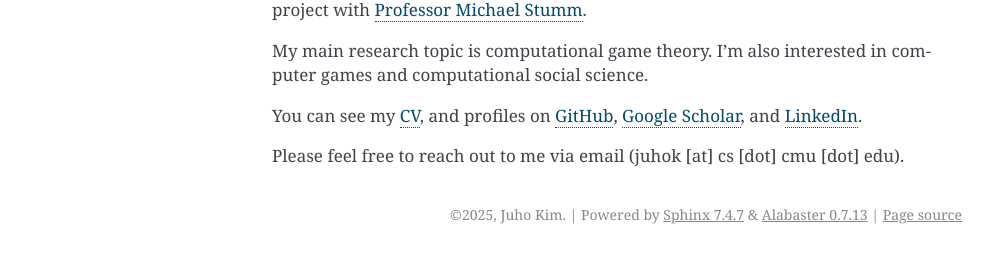
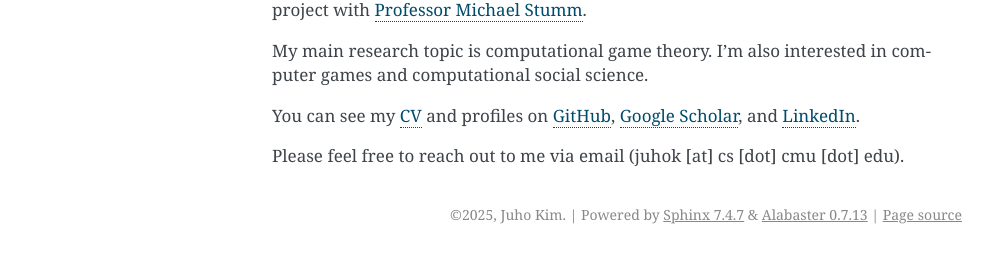
Before and after one commit to AussieSeaweed/personal-website, a Sphinx documentation site: the page built from source/index.rst, in a window 1280 px wide. Shown: the part 200-463 px from the top of the page, without its empty margins (148-1141 px from the left). Built offline with Sphinx 7.4.7, drawn with Linux system fonts in a browser that asks for light colours.

Commit message:
Update description

```diff
--- a/source/index.rst
+++ b/source/index.rst
@@ -12,7 +12,7 @@ I obtained a BASc in Engineering Science at the University of Toronto, where I c
 My main research topic is computational game theory.
 I'm also interested in computer games and computational social science.
 
-You can see my `CV <https://github.com/AussieSeaweed/personal-cv/releases/latest/download/main.pdf>`_, and profiles on `GitHub <https://github.com/AussieSeaweed>`_, `Google Scholar <https://scholar.google.com/citations?user=iHbLHD0AAAAJ>`_, and `LinkedIn <https://www.linkedin.com/in/aussieseaweed/>`_.
+You can see my `CV <https://github.com/AussieSeaweed/personal-cv/releases/latest/download/main.pdf>`_ and profiles on `GitHub <https://github.com/AussieSeaweed>`_, `Google Scholar <https://scholar.google.com/citations?user=iHbLHD0AAAAJ>`_, and `LinkedIn <https://www.linkedin.com/in/aussieseaweed/>`_.
 
 Please feel free to reach out to me via email (juhok [at] cs [dot] cmu [dot] edu).
 
```
